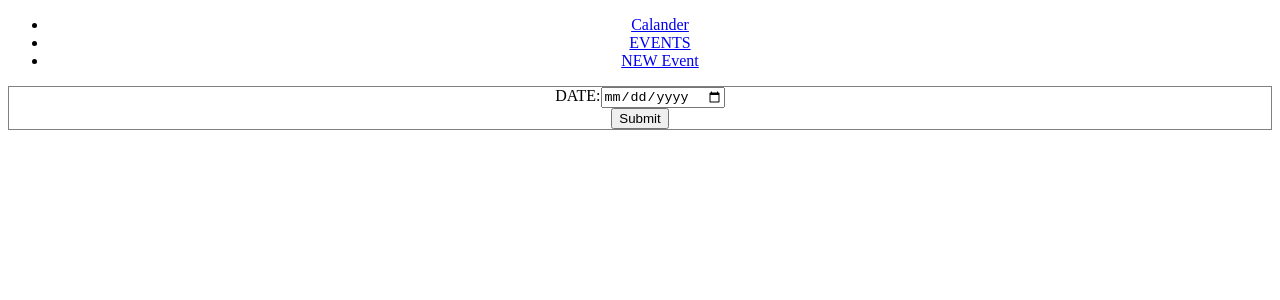
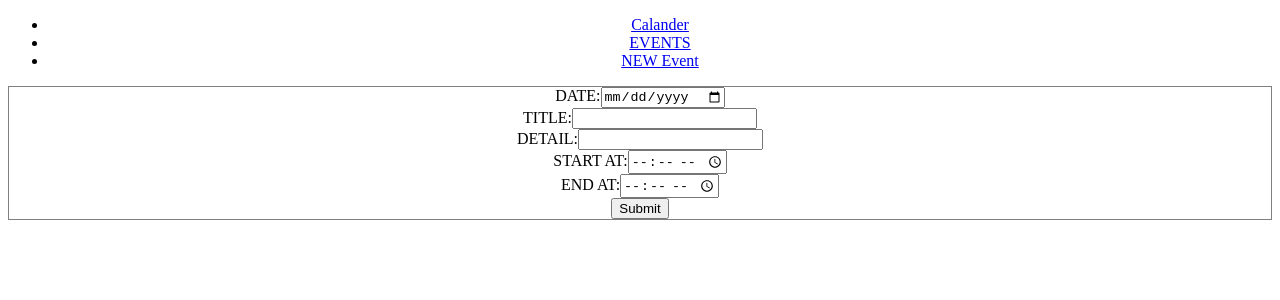
Before and after one commit to Ha-Young/Calendar-FrontEnd, a React (Create React App) app: page /event/new in a window 1280 px wide. Shown: the top 300 px of the page. Built offline with nearby package versions, Linux system fonts and the light colour scheme; no server answers.

Commit message:
Done CRUD with firebase

```diff
--- a/src/components/Calendar/DailyBody.js
+++ b/src/components/Calendar/DailyBody.js
@@ -16,6 +16,7 @@ export default function DailyBody({ today, isSideBarOn = true }) {
     userRef.on("value", (snapshot) => {
       const events = snapshot.val();
       const result = {};
+
       for (const date in events) {
         result[date] = events[date];
       }
--- a/src/components/Events/Form.js
+++ b/src/components/Events/Form.js
@@ -1,74 +1,58 @@
 import React from "react";
-
 import styles from "./Events.module.css";
 
-export default function Form(props) {
-  const {
-    // date,
-    // title,
-    // detail,
-    // startAt,
-    // endAt,
-    // onDateChange,
-    // onTitleChange,
-    // onDetailChange,
-    // onStartAtChange,
-    // onEndAtChange,
-    // onSubmit,
-    inputValues,
-    onChangeInputValues,
-   } = props;
+export default function Form({ onSubmit, inputValues, onChangeInputValues}) {
+  const { date, title, detail, startAt, endAt } = inputValues;
 
   return (
     <form
-      // onSubmit={onSubmit}
+      onSubmit={onSubmit}
       className={`${styles.eventForm} ${styles.flexCenter}`}>
       <label>
         DATE:
         <input
           type="date"
-          id="date"
-          // value={date}
-          // onChange={(e) => onDateChange(e.target.value)}
+          name="date"
+          value={date}
           onChange={onChangeInputValues}
         />
       </label>
-      {/* <label>
-        EVENT TITLE:
+      <label>
+        TITLE:
         <input
           type="text"
-          id="title"
+          name="title"
           value={title}
-          onChange={(e) => onTitleChange(e.target.value)}
+          onChange={onChangeInputValues}
         />
       </label>
       <label>
-        EVENT DETAIL:
+        DETAIL:
         <input
           type="text"
-          id="detail"
+          name="detail"
           value={detail}
-          onChange={(e) => onDetailChange(e.target.value)}
+          onChange={onChangeInputValues}
         />
       </label>
       <label>
-        EVENT START AT:
+        START AT:
         <input
           type="time"
-          id="startAT"
+          name="startAt"
           value={startAt}
-          onChange={(e) => onStartAtChange(e.target.value)}
+          onChange={onChangeInputValues}
         />
       </label>
       <label>
-        EVENT END AT:
+        END AT:
         <input
           type="time"
-          id="endAt"
+          name="endAt"
           value={endAt}
-          onChange={(e) => onEndAtChange(e.target.value)}
+          onChange={onChangeInputValues}
         />
-      </label> */}
+      </label>
       <input type="submit" />
     </form>
   );
--- a/src/components/Events/NewEvent.js
+++ b/src/components/Events/NewEvent.js
@@ -1,8 +1,8 @@
-import React, { useEffect, useState } from "react";
+import React, { useState } from "react";
 import Form from "./Form";
 import styles from "./Events.module.css";
 import { useLocation } from "react-router-dom";
-import { getOnlyHours } from "../../utils/event";
+import { getOnlyHours, makeOClock } from "../../utils/event";
 
 export default function NewEvent({ writeUserData }) {
   const location = useLocation();
@@ -15,78 +15,53 @@ export default function NewEvent({ writeUserData }) {
     endAt: "",
   }
 
+  // refactor: time;
+
   if (location.state) {
-    initialInputValues = {...location.state};
+    initialInputValues = {
+      ...location.state,
+      startAt: makeOClock(location.state.startAt),
+      endAt: makeOClock(location.state.endAt),
+    };
   }
 
   const [inputValues, setInputValues] = useState(initialInputValues);
 
-  // const [date, setDate] = useState("");
-  // const [title, setTitle] = useState("");
-  // const [detail, setDetail] = useState("");
-  // const [startAt, setStartAt] = useState("");
-  // const [endAt, setEndAt] = useState("");
+  function onSubmit(e) {
+    e.preventDefault();
 
+    const {
+      date,
+      title,
+      detail,
+      startAt,
+      endAt,
+    } = inputValues;
 
-  // useEffect(() => {
-  //   if (location.state) {
-  //     setDate(location.state.date);
-  //     setTitle(location.state.title);
-  //     setDetail(location.state.detail);
-  //     setStartAt(getOnlyHours(location.state.startAt));
-  //     setEndAt(getOnlyHours(location.state.endAt));
-  //   }
-  // }, [])
-
-  // function onSubmit(e) {
-  //   e.preventDefault();
-  //   const startHour = startAt.substring(11,13);
-  //   const endHour = endAt.substring(11,13);
-  //   writeUserData("guest", date, title, detail, startHour, endHour);
-  // }
+    writeUserData("guest", date, title, detail, getOnlyHours(startAt), getOnlyHours(endAt));
+  }
 
   function onChangeInputValues(e) {
-    const [value, name] = e.target;
+    let { value, name } = e.target;
 
+    if (name === "startAt" || name === "endAt") {  //상수관리하기
+      value = makeOClock(value);
+    }
+
+    setInputValues(prev => {
+      return {
+        ...prev,
+        [name]: value,
+      }
+    })
   }
 
-  // function onTitleChange(value) {
-  //   setTitle(value);
-  // }
-
-  // function onDetailChange(value) {
-  //   setDetail(value);
-  // }
-
-  // function onStartAtChange(value) {
-  //   value = getOnlyHours(value);
-  //   setStartAt(value);
-  // }
-
-  // function onEndAtChange(value) {
-  //   value = getOnlyHours(value);
-  //   setEndAt(value);
-  // }
-
-  // function onDateChange(value) {
-  //   setDate(value);
-  // }
   return (
     <div className={`${styles.eventFormContainer} ${styles.flexCenter}`}>
       <Form
         inputValues={inputValues}
         onChangeInputValues={onChangeInputValues}
-        // date={date}
-        // title={title}
-        // detail={detail}
-        // startAt={startAt}
-        // endAt={endAt}
-        // onDateChange={onDateChange}
-        // onSubmit={onSubmit}
-        // onTitleChange={onTitleChange}
-        // onDetailChange={onDetailChange}
-        // onStartAtChange={onStartAtChange}
-        // onEndAtChange={onEndAtChange}
+        onSubmit={onSubmit}
       />
     </div>
   );
--- a/src/utils/event.js
+++ b/src/utils/event.js
@@ -3,5 +3,9 @@ const EVENT = {
 }
 
 export function getOnlyHours(time) {
+  return time.substring(0, 2);
+}
+
+export function makeOClock(time) {
   return time.substring(0, 2) + EVENT.O_CLOCK;
 }
```
